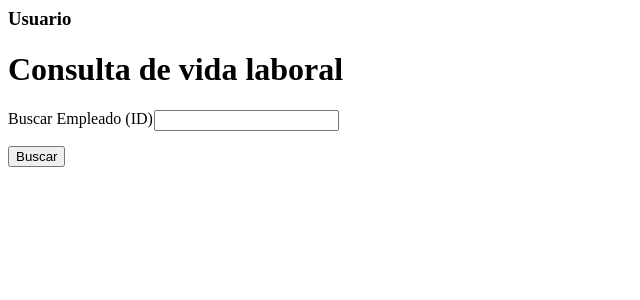
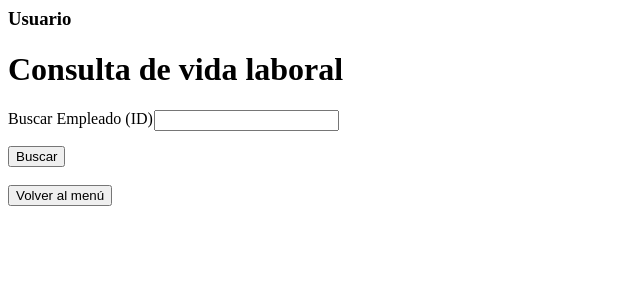
Before and after one commit to AlexxSantana/portalempleado, a PHP site: page /views/vidaLaboralEmp_view.php in a window 1280 px wide. Shown: the top 300 px of the page, without its empty margins (0-640 px from the left). Run offline with PHP 8.4, Linux system fonts and the light colour scheme; the visitor is signed in with stand-in values (Sample User, id 1).

Commit message:
Update vidaLaboralEmp_view.php

```diff
--- a/views/vidaLaboralEmp_view.php
+++ b/views/vidaLaboralEmp_view.php
@@ -62,6 +62,8 @@ table {border-collapse: collapse;
 
         <input type="submit" name="buscar" value="Buscar" /><br><br>
 
+	   <a href="menuEHR_view.php" ><input type="button" value="Volver al menú" class="volver">
+
     </form>
 
 	<?php
```
